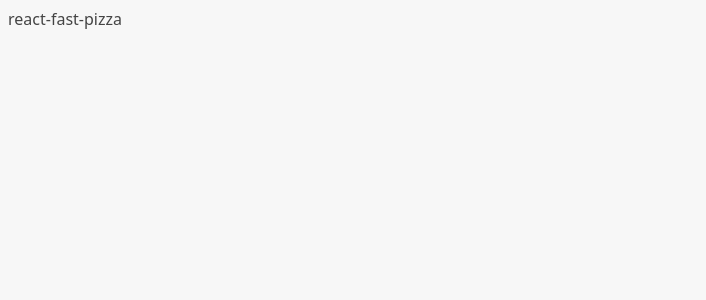
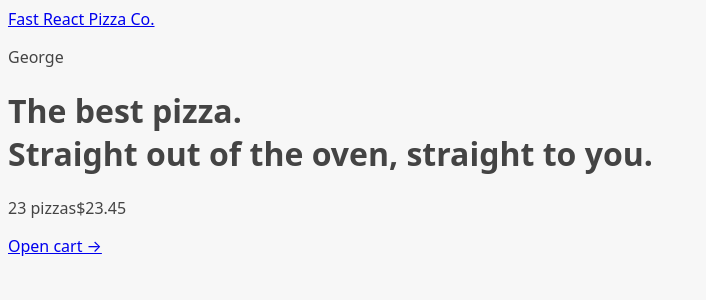
Before and after one commit to georgespicy/fast-react-pizza, a React (Vite) app: page / in a window 1280 px wide. Shown: the top 300 px of the page, without its empty margins (0-706 px from the left). Built offline with nearby package versions, Linux system fonts and the light colour scheme.

Commit message:
building the app layout

```diff
--- a/package.json
+++ b/package.json
@@ -11,7 +11,8 @@
   },
   "dependencies": {
     "react": "^18.2.0",
-    "react-dom": "^18.2.0"
+    "react-dom": "^18.2.0",
+    "react-router-dom": "^6.22.3"
   },
   "devDependencies": {
     "@types/react": "^18.2.15",
--- a/src/App.jsx
+++ b/src/App.jsx
@@ -1,7 +1,28 @@
 import React from "react";
+import { createBrowserRouter, RouterProvider } from "react-router-dom";
+
+import AppLayout from "./ui/AppLayout";
+import Home from "./ui/Home";
+import Menu from "./features/menu/Menu";
+import Cart from "./features/cart/Cart";
+import CreateOrder from "./features/order/CreateOrder";
+import Order from "./features/order/Order";
+
+const router = createBrowserRouter([
+  {
+    element: <AppLayout />,
+    children: [
+      { path: "/", element: <Home /> },
+      { path: "/menu", element: <Menu /> },
+      { path: "/cart", element: <Cart /> },
+      { path: "order/new", element: <CreateOrder /> },
+      { path: "order/:orderID", element: <Order /> },
+    ],
+  },
+]);
 
 function App() {
-  return <div>react-fast-pizza</div>;
+  return <RouterProvider router={router} />;
 }
 
 export default App;
--- a/src/features/cart/CartOverview.jsx
+++ b/src/features/cart/CartOverview.jsx
@@ -1,3 +1,5 @@
+import { Link } from "react-router-dom";
+
 function CartOverview() {
   return (
     <div>
@@ -5,7 +7,7 @@
         <span>23 pizzas</span>
         <span>$23.45</span>
       </p>
-      <a href="#">Open cart &rarr;</a>
+      <Link to='/cart'>Open cart &rarr;</Link>
     </div>
   );
 }
--- /dev/null
+++ b/src/ui/AppLayout.jsx
@@ -0,0 +1,19 @@
+import React from 'react'
+import Header from './Header'
+import CartOverview from '../features/cart/CartOverview'
+import { Outlet } from 'react-router-dom'
+
+function AppLayout() {
+  return (
+    <div>
+        <Header />
+        <main>
+            <Outlet />
+        </main>
+
+        <CartOverview />
+    </div>
+  )
+}
+
+export default AppLayout
--- /dev/null
+++ b/src/ui/Header.jsx
@@ -0,0 +1,14 @@
+import React from 'react'
+import { Link } from 'react-router-dom'
+
+function Header() {
+  return (
+    <header>
+        <Link to='/'>Fast React Pizza Co.</Link>
+
+        <p>George</p>
+    </header>
+  )
+}
+
+export default Header
```
Also changed, not shown: 1 other file (tests, documents, lock files or other folders).
